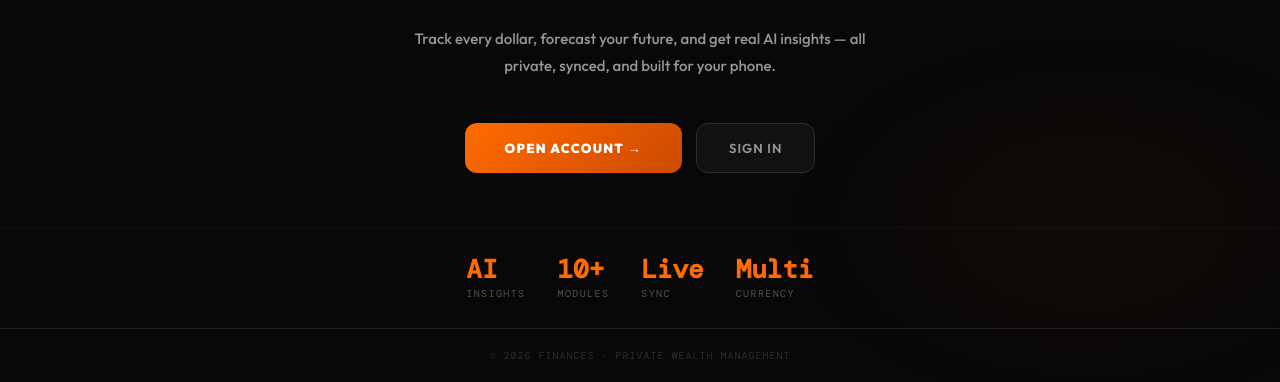
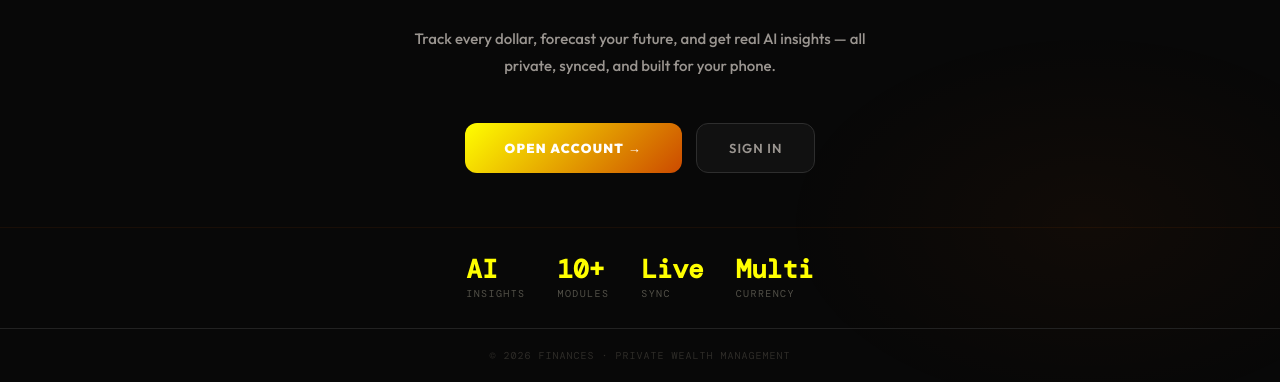
Before and after one commit to Xbows/Finances, a website: page index.html in a window 1280 px wide. Shown: the part 418-800 px from the top of the page. Drawn offline with nearby package versions, Linux system fonts and the light colour scheme; a web font is replaced by a local one.

Commit message:
Change primary accent color from orange to yellow

```diff
--- a/index.html
+++ b/index.html
@@ -24,11 +24,11 @@ body{background:var(--bg);color:var(--text);font-family:'Outfit',sans-serif;min-
   --b1:#222222;
   --b2:#2e2e2e;
   --b3:#3a3a3a;
-  --gold:#FF6B00;
-  --gold-bright:#FF8C2A;
-  --gold-dim:rgba(255,107,0,0.15);
-  --gold-glow:rgba(255,107,0,0.08);
-  --gold-border:rgba(255,107,0,0.28);
+  --gold:#FFFF00;
+  --gold-bright:#FFFF4D;
+  --gold-dim:rgba(255,255,0,0.15);
+  --gold-glow:rgba(255,255,0,0.08);
+  --gold-border:rgba(255,255,0,0.28);
   --green:#4CAF82;
   --red:#E05252;
   --blue:#5B8DEE;
```
